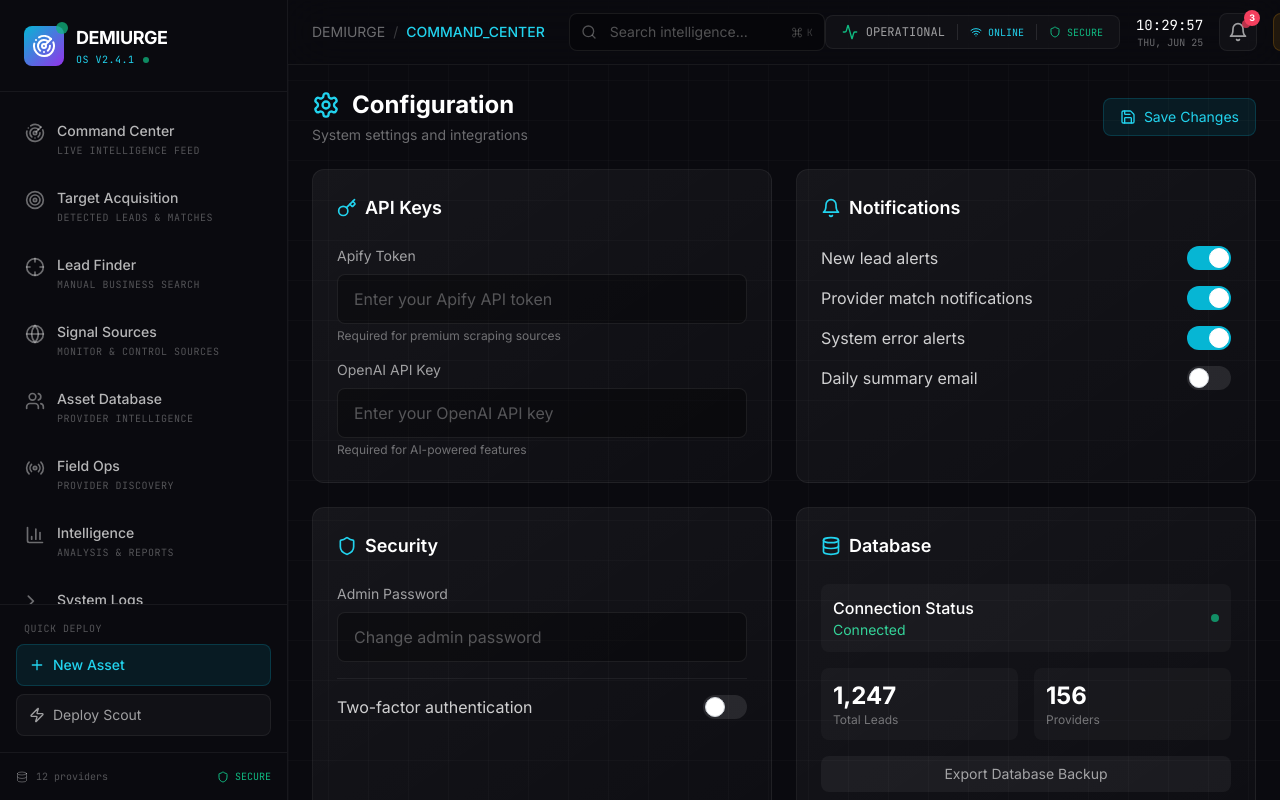
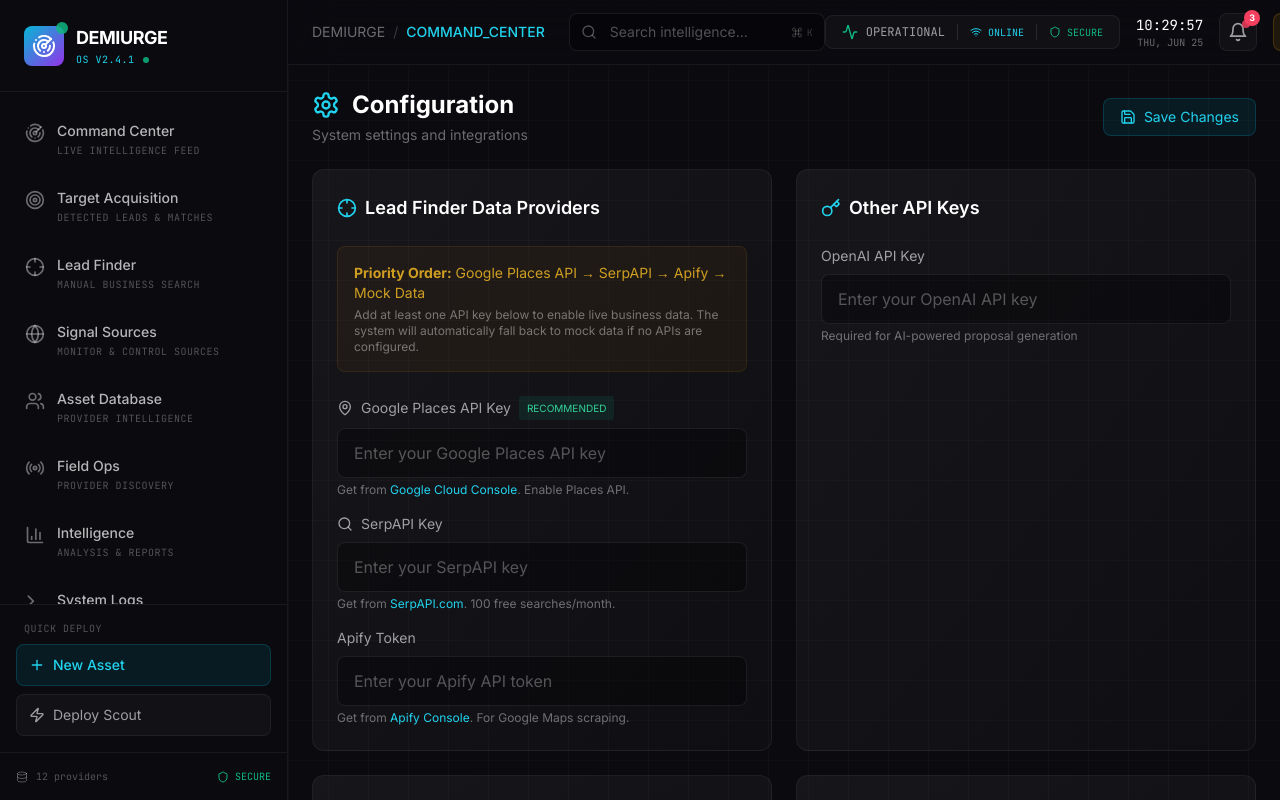
Before and after one commit to bobcat47/demiurge-lead-system, a Next.js app: page /settings in a window 1280 px wide. Shown: the top 800 px of the page. Built offline with nearby package versions, Linux system fonts and the light colour scheme.

Commit message:
feat: Add Lead Finder data provider configuration in settings

```diff
--- a/src/app/settings/page.tsx
+++ b/src/app/settings/page.tsx
@@ -9,7 +9,10 @@ import {
   Bell,
   Shield,
   Database,
-  Globe
+  Globe,
+  Crosshair,
+  MapPin,
+  Search
 } from 'lucide-react';
 import { Header } from '@/components/layout/Header';
 
@@ -54,18 +57,58 @@ export default function SettingsPage() {
 
         {/* Settings Grid */}
         <div className="grid grid-cols-1 lg:grid-cols-2 gap-6">
-          {/* API Keys */}
+          {/* Lead Finder Data Providers */}
           <motion.div
             initial={{ opacity: 0, y: 20 }}
             animate={{ opacity: 1, y: 0 }}
             className="p-6 rounded-xl bg-gradient-to-br from-white/[0.05] to-white/[0.02] border border-white/[0.06]"
           >
             <h2 className="text-lg font-semibold text-white mb-6 flex items-center gap-2">
-              <Key className="w-5 h-5 text-cyan-400" />
-              API Keys
+              <Crosshair className="w-5 h-5 text-cyan-400" />
+              Lead Finder Data Providers
             </h2>
 
+            <div className="mb-6 p-4 bg-amber-500/5 border border-amber-500/10 rounded-lg">
+              <p className="text-sm text-amber-400/80">
+                <strong>Priority Order:</strong> Google Places API → SerpAPI → Apify → Mock Data
+              </p>
+              <p className="text-xs text-white/40 mt-1">
+                Add at least one API key below to enable live business data. The system will automatically fall back to mock data if no APIs are configured.
+              </p>
+            </div>
+
             <div className="space-y-4">
+              <div>
+                <label className="block text-sm text-white/60 mb-2 flex items-center gap-2">
+                  <MapPin className="w-4 h-4" />
+                  Google Places API Key
+                  <span className="px-2 py-0.5 text-[10px] bg-emerald-500/10 text-emerald-400 rounded-sm">RECOMMENDED</span>
+                </label>
+                <input
+                  type="password"
+                  placeholder="Enter your Google Places API key"
+                  className="w-full bg-black/30 border border-white/[0.08] rounded-lg px-4 py-3 text-white placeholder:text-white/30 focus:outline-none focus:border-cyan-500/50"
+                />
+                <p className="text-xs text-white/40 mt-1">
+                  Get from <a href="https://console.cloud.google.com/" target="_blank" rel="noopener noreferrer" className="text-cyan-400 hover:underline">Google Cloud Console</a>. Enable Places API.
+                </p>
+              </div>
+
+              <div>
+                <label className="block text-sm text-white/60 mb-2 flex items-center gap-2">
+                  <Search className="w-4 h-4" />
+                  SerpAPI Key
+                </label>
+                <input
+                  type="password"
+                  placeholder="Enter your SerpAPI key"
+                  className="w-full bg-black/30 border border-white/[0.08] rounded-lg px-4 py-3 text-white placeholder:text-white/30 focus:outline-none focus:border-cyan-500/50"
+                />
+                <p className="text-xs text-white/40 mt-1">
+                  Get from <a href="https://serpapi.com/" target="_blank" rel="noopener noreferrer" className="text-cyan-400 hover:underline">SerpAPI.com</a>. 100 free searches/month.
+                </p>
+              </div>
+
               <div>
                 <label className="block text-sm text-white/60 mb-2">Apify Token</label>
                 <input
@@ -73,9 +116,26 @@ export default function SettingsPage() {
                   placeholder="Enter your Apify API token"
                   className="w-full bg-black/30 border border-white/[0.08] rounded-lg px-4 py-3 text-white placeholder:text-white/30 focus:outline-none focus:border-cyan-500/50"
                 />
-                <p className="text-xs text-white/40 mt-1">Required for premium scraping sources</p>
+                <p className="text-xs text-white/40 mt-1">
+                  Get from <a href="https://console.apify.com/" target="_blank" rel="noopener noreferrer" className="text-cyan-400 hover:underline">Apify Console</a>. For Google Maps scraping.
+                </p>
               </div>
+            </div>
+          </motion.div>
 
+          {/* API Keys */}
+          <motion.div
+            initial={{ opacity: 0, y: 20 }}
+            animate={{ opacity: 1, y: 0 }}
+            transition={{ delay: 0.1 }}
+            className="p-6 rounded-xl bg-gradient-to-br from-white/[0.05] to-white/[0.02] border border-white/[0.06]"
+          >
+            <h2 className="text-lg font-semibold text-white mb-6 flex items-center gap-2">
+              <Key className="w-5 h-5 text-cyan-400" />
+              Other API Keys
+            </h2>
+
+            <div className="space-y-4">
               <div>
                 <label className="block text-sm text-white/60 mb-2">OpenAI API Key</label>
                 <input
@@ -83,7 +143,7 @@ export default function SettingsPage() {
                   placeholder="Enter your OpenAI API key"
                   className="w-full bg-black/30 border border-white/[0.08] rounded-lg px-4 py-3 text-white placeholder:text-white/30 focus:outline-none focus:border-cyan-500/50"
                 />
-                <p className="text-xs text-white/40 mt-1">Required for AI-powered features</p>
+                <p className="text-xs text-white/40 mt-1">Required for AI-powered proposal generation</p>
               </div>
             </div>
           </motion.div>
```
